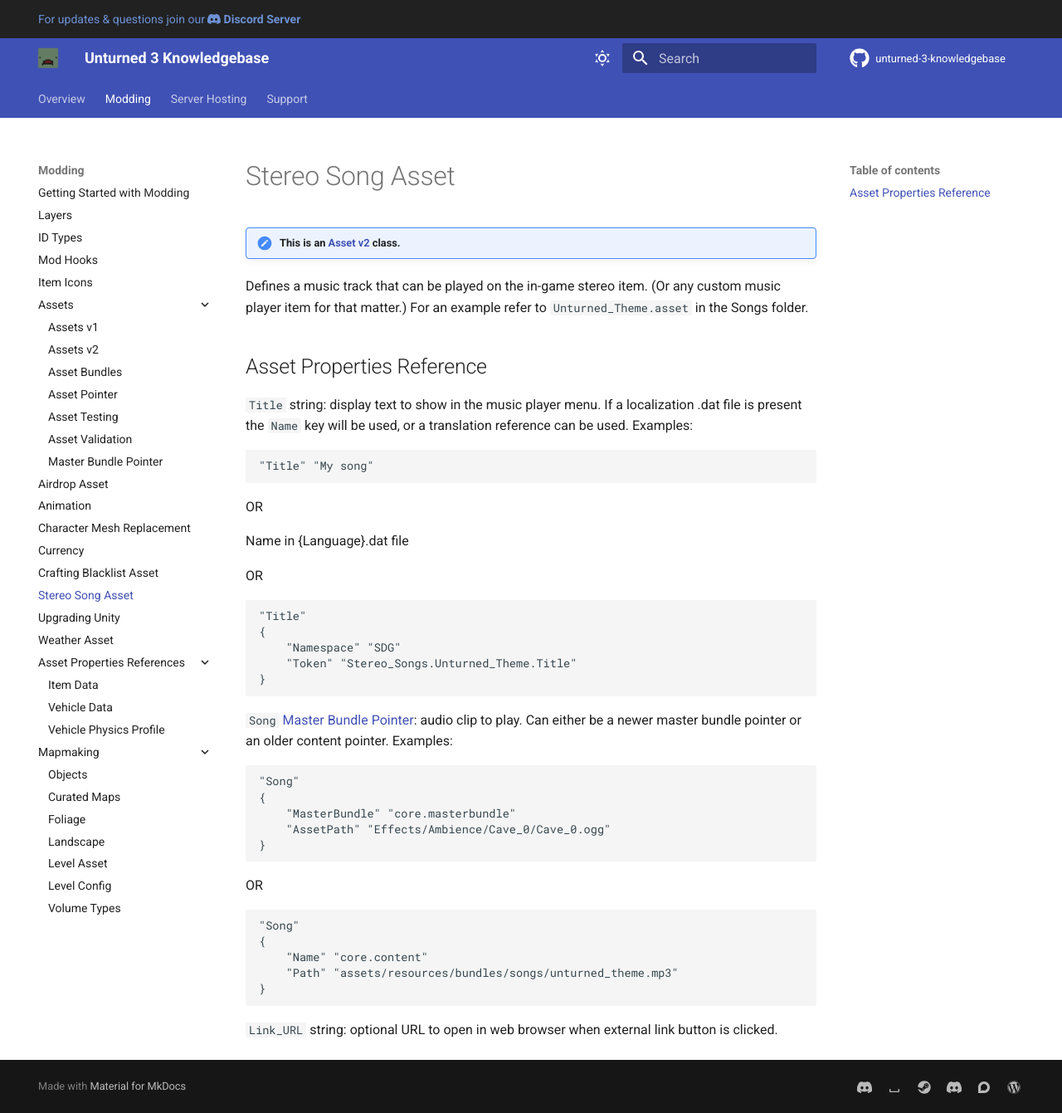
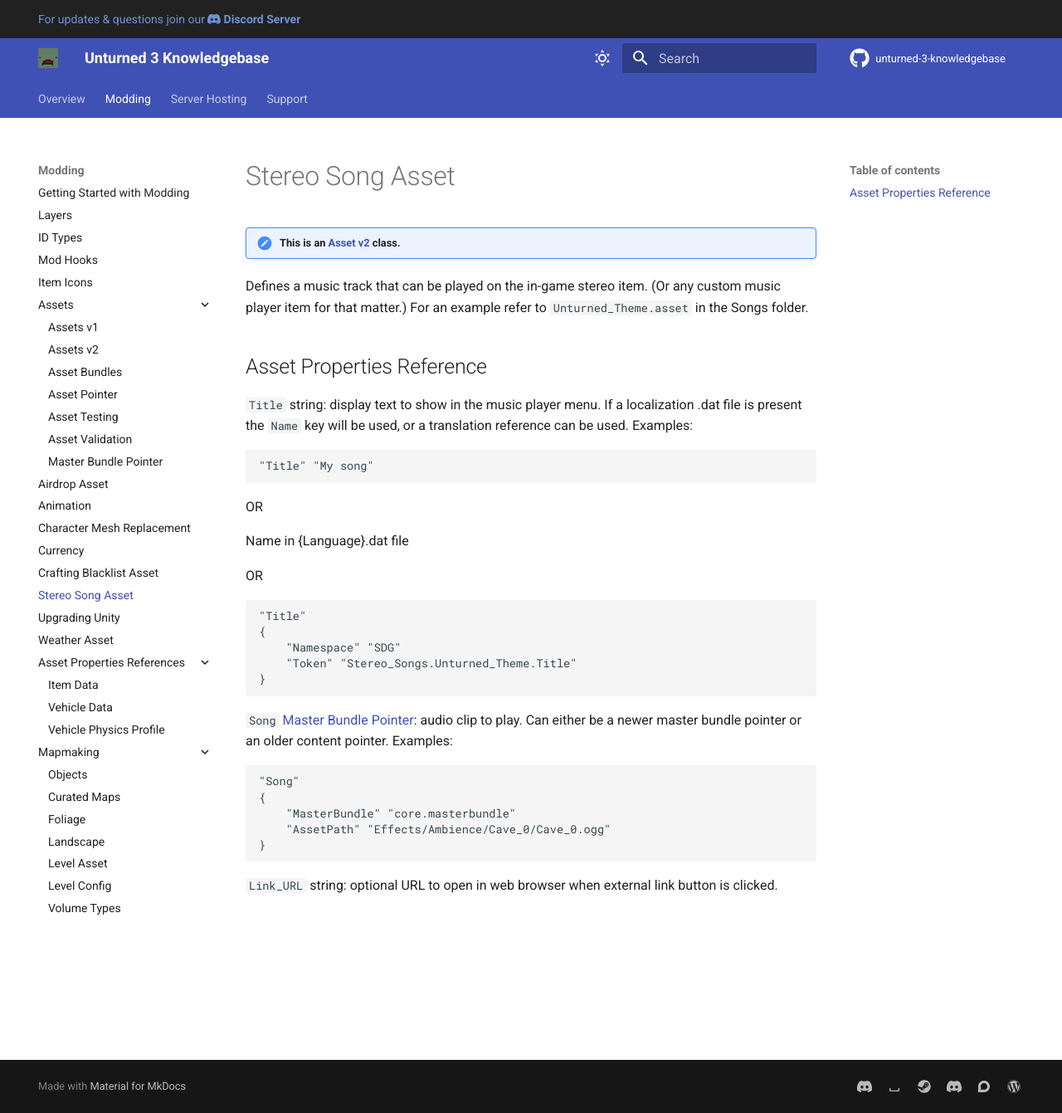
Before and after one commit to unturned-info/unturned-3-knowledgebase, an MkDocs documentation site: the page built from docs/Modding/StereoSongAsset.md, in a window 1280 px wide and 1341 px high. Shown: the whole window at 83% size. Built offline with MkDocs 1.6.1 and Material for MkDocs 9.7.7, drawn with Linux system fonts in a browser that asks for light colours; comment, search, counter and statistics services are not loaded.

Commit message:
Update StereoSongAsset.md
Removing reference to .content files that no longer work.

Signed-off-by: Jdance-Media <67397422+Jdance-Media@users.noreply.github.com>

```diff
--- a/docs/Modding/StereoSongAsset.md
+++ b/docs/Modding/StereoSongAsset.md
@@ -30,12 +30,4 @@
         "AssetPath" "Effects/Ambience/Cave_0/Cave_0.ogg"
     }
 
-OR
-
-    "Song"
-    {
-        "Name" "core.content"
-        "Path" "assets/resources/bundles/songs/unturned_theme.mp3"
-    }
-
 `Link_URL` string: optional URL to open in web browser when external link button is clicked.
```
